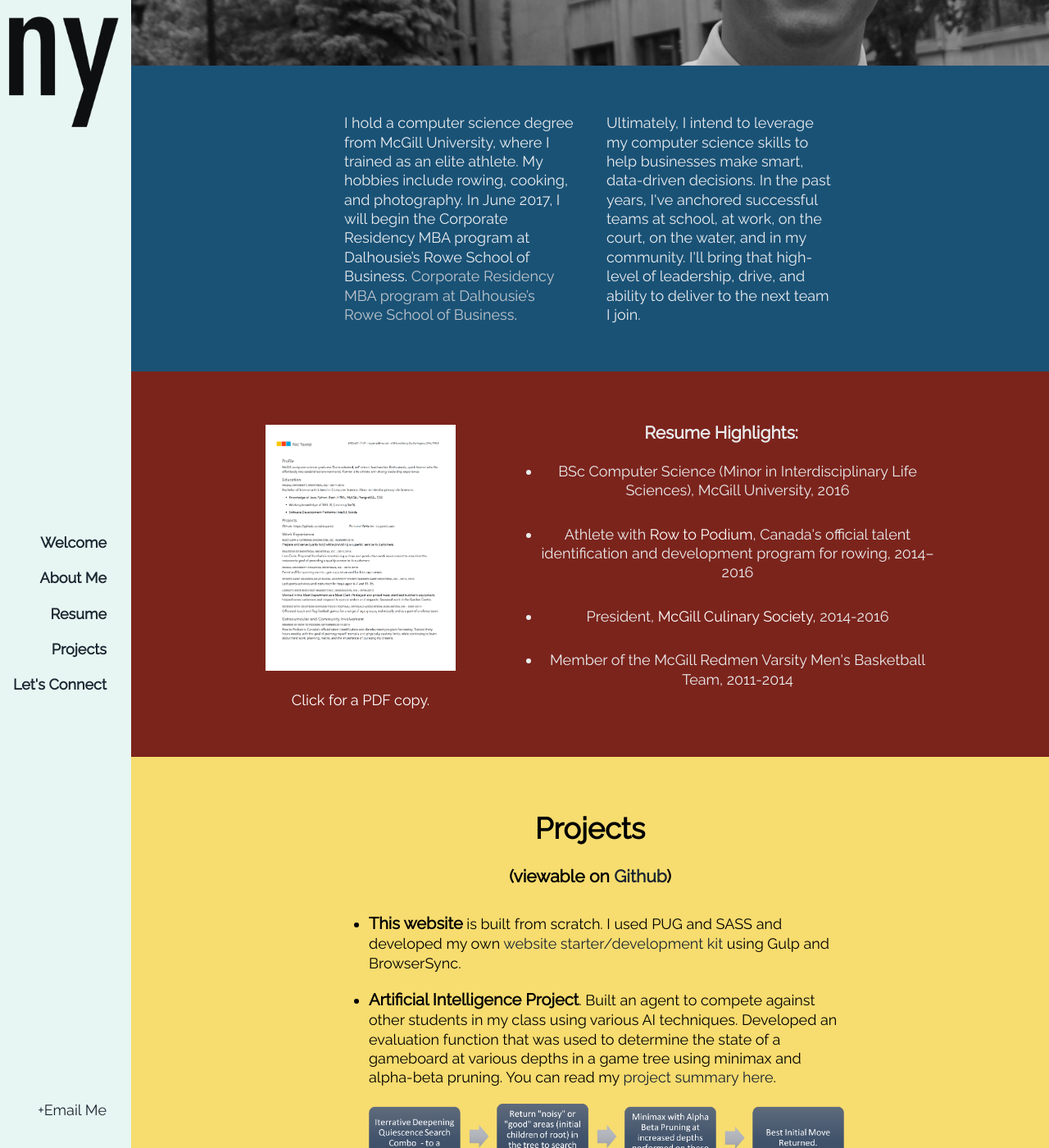
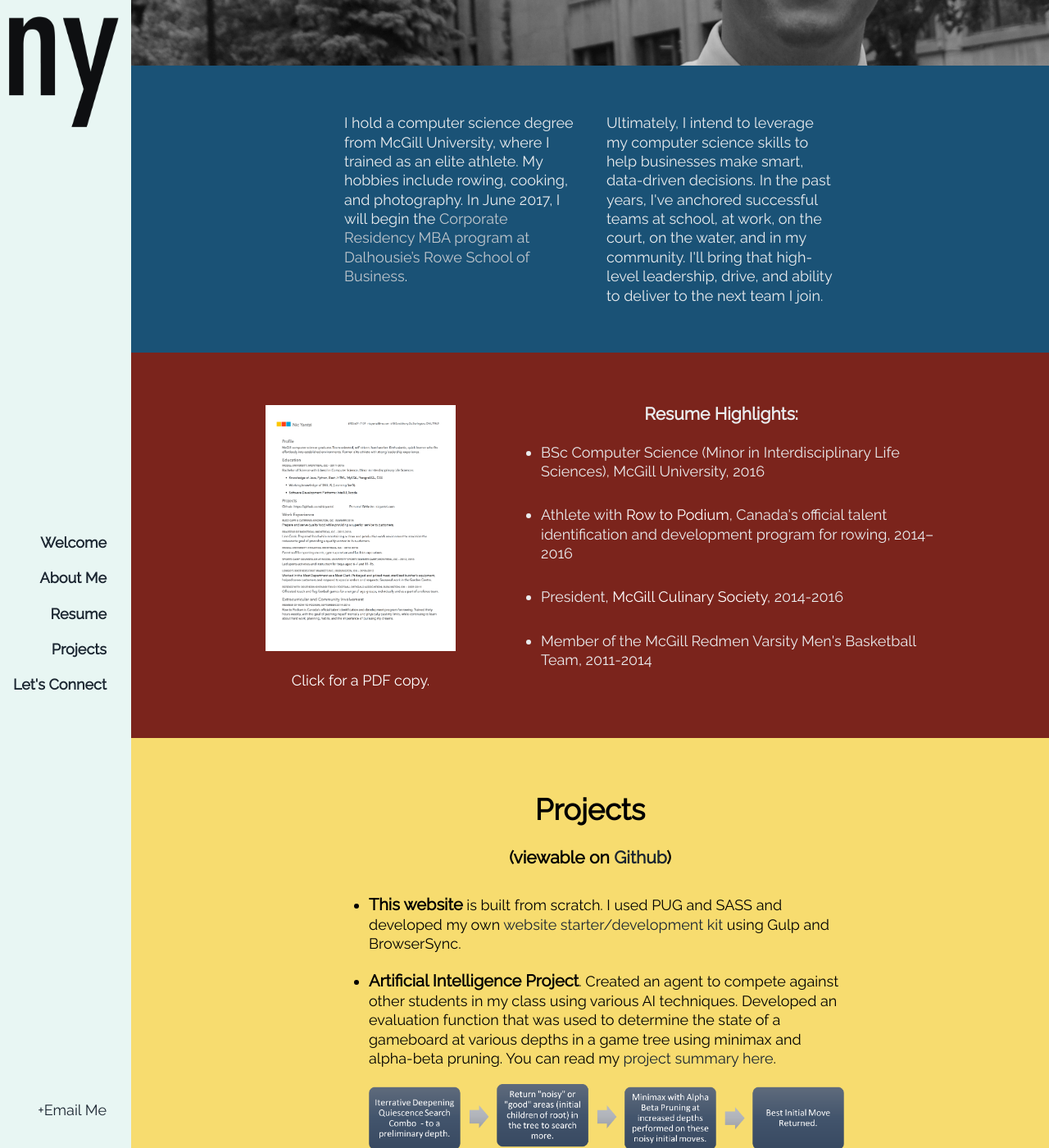
Before and after one commit to nicyantzi/PersonalWebsite, a Jekyll site: the page built from index.html, in a window 1280 px wide and 1400 px high, scrolled down 236 px. Shown: the whole window at 82% size. Built offline with Jekyll 4.4.1, drawn with Linux system fonts in a browser that asks for light colours; nearby versions of some CDN libraries; some of the changed text lies outside the part shown.

Commit message:
V1.2 - Wording Changes.

```diff
--- a/_includes/about.html
+++ b/_includes/about.html
@@ -1 +1 @@
-<section class="about" id="about"><div class="newSection columnsCentered"><div class="col-2"><p>I hold a computer science degree from McGill University, where I trained as an elite athlete. My hobbies include rowing, cooking, and photography. In June 2017, I will begin the Corporate Residency MBA program at Dalhousie’s Rowe School of Business. <a href="https://www.dal.ca/academics/programs/graduate/corporate_residency_mba.html">Corporate Residency MBA program at Dalhousie’s Rowe School of Business</a>.</p></div><div class="col-2"><p> Ultimately, I intend to leverage my computer science skills to help businesses make smart, data-driven decisions. In the past years, I've anchored successful teams at school, at work, on the court, on the water, and in my community. I'll bring that high-level of leadership, drive, and ability to deliver to the next team I join.</p></div></div></section>
+<section class="about" id="about"><div class="newSection columnsCentered"><div class="col-2"><p>I hold a computer science degree from McGill University, where I trained as an elite athlete. My hobbies include rowing, cooking, and photography. In June 2017, I will begin the  <a href="https://www.dal.ca/academics/programs/graduate/corporate_residency_mba.html">Corporate Residency MBA program at Dalhousie’s Rowe School of Business</a>.</p></div><div class="col-2"><p> Ultimately, I intend to leverage my computer science skills to help businesses make smart, data-driven decisions. In the past years, I've anchored successful teams at school, at work, on the court, on the water, and in my community. I'll bring that high-level leadership, drive, and ability to deliver to the next team I join.</p></div></div></section>
--- a/_includes/projects.html
+++ b/_includes/projects.html
@@ -1 +1 @@
-<section class="projects" id="projects"><div class="newSection columnsCentered"><div class="col-1"><h1 class="title">Projects</h1><h3 class="caption">(viewable on <a href="https://github.com/nicyantzi">Github</a>)</h3><ul><li><span>This website</span> is built from scratch. I used PUG and SASS and developed my own <a href="https://github.com/nicyantzi/Simple-Website-Starter-Kit">website starter/development kit</a> using Gulp and BrowserSync.</li><li><span>Artificial Intelligence Project</span>. Built an agent to compete against other students in my class using various AI techniques. Developed an evaluation function that was used to determine the state of a gameboard at various depths in a game tree using minimax and alpha-beta pruning. You can read my <a href="/assets/pdf/Yantzi_COMP424_HusFinalReport.pdf">project summary here</a>.</li><div class="hus_gameplan">Gameplan</div><li><span>Databases Project</span>. Built an Application using Eclipses Application Design Tools to query and update our group project database (PostgreSQL) containing various customers, employees, beers and transactions (both b2b and b2c).</li></ul></div></div></section>
+<section class="projects" id="projects"><div class="newSection columnsCentered"><div class="col-1"><h1 class="title">Projects</h1><h3 class="caption">(viewable on <a href="https://github.com/nicyantzi">Github</a>)</h3><ul><li><span>This website</span> is built from scratch. I used PUG and SASS and developed my own <a href="https://github.com/nicyantzi/Simple-Website-Starter-Kit">website starter/development kit</a> using Gulp and BrowserSync.</li><li><span>Artificial Intelligence Project</span>. Created an agent to compete against other students in my class using various AI techniques. Developed an evaluation function that was used to determine the state of a gameboard at various depths in a game tree using minimax and alpha-beta pruning. You can read my <a href="/assets/pdf/Yantzi_COMP424_HusFinalReport.pdf">project summary here</a>.</li><div class="hus_gameplan">Gameplan</div><li><span>Databases Project</span>. Made an Application using Eclipses Application Design Tools to query and update our group project database (PostgreSQL) containing various customers, employees, beers and transactions (both b2b and b2c).</li></ul></div></div></section>
--- a/_includes/resume.html
+++ b/_includes/resume.html
@@ -1 +1 @@
-<section class="resume" id="resume"><div class="newSection columnsCentered"><div class="col-2"><a href="/assets/pdf/Yantzi-Nic_Resume.pdf"><h1 class="resumePic">Resume</h1><p>Click for a PDF copy.</p></a></div><div class="col-half"><div class="resumeHighlights"><h3 class="highlight">Resume Highlights:</h3><ul><li>BSc Computer Science (Minor in Interdisciplinary Life Sciences), McGill University, 2016</li><li>Athlete with <a href="http://www.rowtopodium.ca/">Row to Podium</a>, Canada's official talent identification and development program for rowing, 2014–2016</li><li>President, <a href="https://www.facebook.com/McGillCulinarySociety">McGill Culinary Society</a>, 2014-2016</li><li>Member of the McGill Redmen Varsity Men's Basketball Team, 2011-2014</li></ul></div></div></div></section>
+<section class="resume" id="resume"><div class="newSection columnsCentered"><div class="col-2"><a href="/assets/pdf/Yantzi-Nic_Resume.pdf"><h1 class="resumePic">Resume</h1><p class="caption">Click for a PDF copy.</p></a></div><div class="col-half"><div class="resumeHighlights"><h3 class="highlight">Resume Highlights:</h3><ul><li>BSc Computer Science (Minor in Interdisciplinary Life Sciences), McGill University, 2016</li><li>Athlete with <a href="http://www.rowtopodium.ca/">Row to Podium</a>, Canada's official talent identification and development program for rowing, 2014–2016</li><li>President, <a href="https://www.facebook.com/McGillCulinarySociety">McGill Culinary Society</a>, 2014-2016</li><li>Member of the McGill Redmen Varsity Men's Basketball Team, 2011-2014</li></ul></div></div></div></section>
--- a/_pugfiles/about.pug
+++ b/_pugfiles/about.pug
@@ -1,6 +1,6 @@
 section.about#about
   .newSection.columnsCentered
     .col-2
-      p I hold a computer science degree from McGill University, where I trained as an elite athlete. My hobbies include rowing, cooking, and photography. In June 2017, I will begin the Corporate Residency MBA program at Dalhousie’s Rowe School of Business. #[a(href="https://www.dal.ca/academics/programs/graduate/corporate_residency_mba.html") Corporate Residency MBA program at Dalhousie’s Rowe School of Business].
+      p I hold a computer science degree from McGill University, where I trained as an elite athlete. My hobbies include rowing, cooking, and photography. In June 2017, I will begin the  #[a(href="https://www.dal.ca/academics/programs/graduate/corporate_residency_mba.html") Corporate Residency MBA program at Dalhousie’s Rowe School of Business].
     .col-2
-      p  Ultimately, I intend to leverage my computer science skills to help businesses make smart, data-driven decisions. In the past years, I've anchored successful teams at school, at work, on the court, on the water, and in my community. I'll bring that high-level of leadership, drive, and ability to deliver to the next team I join.
+      p  Ultimately, I intend to leverage my computer science skills to help businesses make smart, data-driven decisions. In the past years, I've anchored successful teams at school, at work, on the court, on the water, and in my community. I'll bring that high-level leadership, drive, and ability to deliver to the next team I join.
--- a/_pugfiles/projects.pug
+++ b/_pugfiles/projects.pug
@@ -9,6 +9,6 @@ section.projects#projects
       ul
 
         li #[span This website] is built from scratch. I used PUG and SASS and developed my own #[a(href="https://github.com/nicyantzi/Simple-Website-Starter-Kit") website starter/development kit] using Gulp and BrowserSync.
-        li #[span Artificial Intelligence Project]. Built an agent to compete against other students in my class using various AI techniques. Developed an evaluation function that was used to determine the state of a gameboard at various depths in a game tree using minimax and alpha-beta pruning. You can read my #[a(href="/assets/pdf/Yantzi_COMP424_HusFinalReport.pdf") project summary here].
+        li #[span Artificial Intelligence Project]. Created an agent to compete against other students in my class using various AI techniques. Developed an evaluation function that was used to determine the state of a gameboard at various depths in a game tree using minimax and alpha-beta pruning. You can read my #[a(href="/assets/pdf/Yantzi_COMP424_HusFinalReport.pdf") project summary here].
         .hus_gameplan Gameplan
-        li #[span Databases Project]. Built an Application using Eclipses Application Design Tools to query and update our group project database (PostgreSQL) containing various customers, employees, beers and transactions (both b2b and b2c).
+        li #[span Databases Project]. Made an Application using Eclipses Application Design Tools to query and update our group project database (PostgreSQL) containing various customers, employees, beers and transactions (both b2b and b2c).
--- a/_pugfiles/resume.pug
+++ b/_pugfiles/resume.pug
@@ -3,7 +3,7 @@ section.resume#resume
     .col-2
       a(href="/assets/pdf/Yantzi-Nic_Resume.pdf")
         h1.resumePic Resume
-        p Click for a PDF copy.
+        p.caption Click for a PDF copy.
     .col-half
       .resumeHighlights
         h3.highlight Resume Highlights:
--- a/assets/css/3-sections/resume.sass
+++ b/assets/css/3-sections/resume.sass
@@ -1,9 +1,10 @@
 section.resume
   background: $background-color-three
   color: $light-color-text
-  text-align: center
+  text-align: left
 
-
+  .highlight, .caption
+    text-align: center
   a
     color: lighten($light-color-text, 20%)
 
--- a/assets/css/main.css
+++ b/assets/css/main.css
@@ -589,7 +589,9 @@ section.about {
 section.resume {
   background: #7B241C;
   color: #EAECEE;
-  text-align: center; }
+  text-align: left; }
+  section.resume .highlight, section.resume .caption {
+    text-align: center; }
   section.resume a {
     color: white; }
   section.resume a:hover, section.resume a:focus {
```
